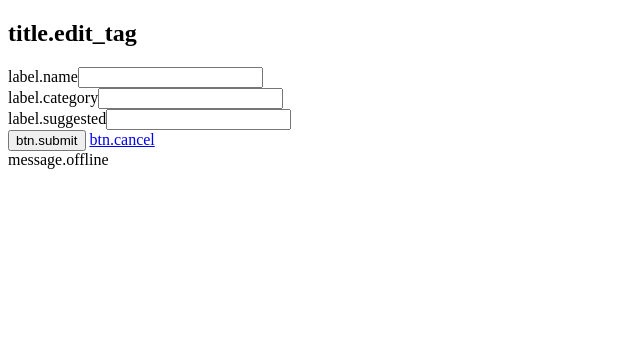
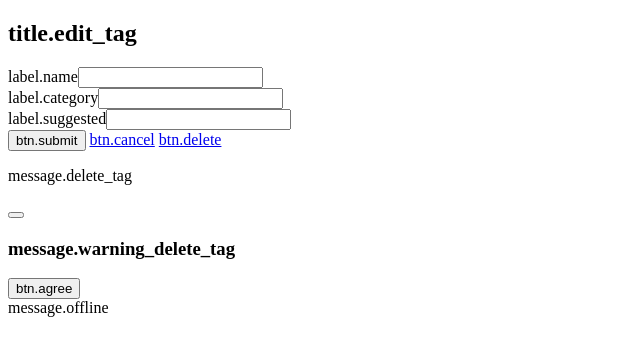
Before and after one commit to benjaminjonard/mendako, a Symfony app: template templates/App/Tag/edit.html.twig in a window 1280 px wide. Shown: the part 144-500 px from the top of the page, without its empty margins (0-640 px from the left). Run offline with Twig, Linux system fonts and the light colour scheme; the template is opened without the code that fills it, so the values that code supplies are empty; form fields are guessed from the names that the template uses; some libraries are stand-ins or nearby versions.

Commit message:
Add tag delete

```diff
--- a/src/Entity/Post.php
+++ b/src/Entity/Post.php
@@ -193,7 +193,7 @@ class Post
         return $this;
     }
 
-    public function addTag(Tag $tag): Post
+    public function addTag(?Tag $tag): Post
     {
         if (!$this->tags->contains($tag)) {
             $this->tags[] = $tag;
--- a/templates/App/Tag/_form.html.twig
+++ b/templates/App/Tag/_form.html.twig
@@ -7,4 +7,5 @@
 
     <button class="button is-primary" type="submit">{{ 'btn.submit'|trans }}</button>
     <a class="button is-danger" href="{{ path('app_tag_index') }}">{{ 'btn.cancel'|trans }}</a>
+    <a href="#" class="button is-danger js-modal-trigger" data-target="delete">{{ 'btn.delete'|trans }}</a>
 {{ form_end(form) }}
--- a/templates/App/Tag/edit.html.twig
+++ b/templates/App/Tag/edit.html.twig
@@ -17,4 +17,10 @@
     </div>
 
     <div class="column"></div>
+
+    {{ include('App/_partials/_modal/_delete.html.twig', {
+        'header': 'message.delete_tag'|trans,
+        'message': 'message.warning_delete_tag'|trans,
+        'action': path('app_tag_delete', {id: tag.id})
+    }) }}
 {% endblock %}
```
Also changed, not shown: src/Controller/TagController.php (+19 -0 lines), 1 other file.
